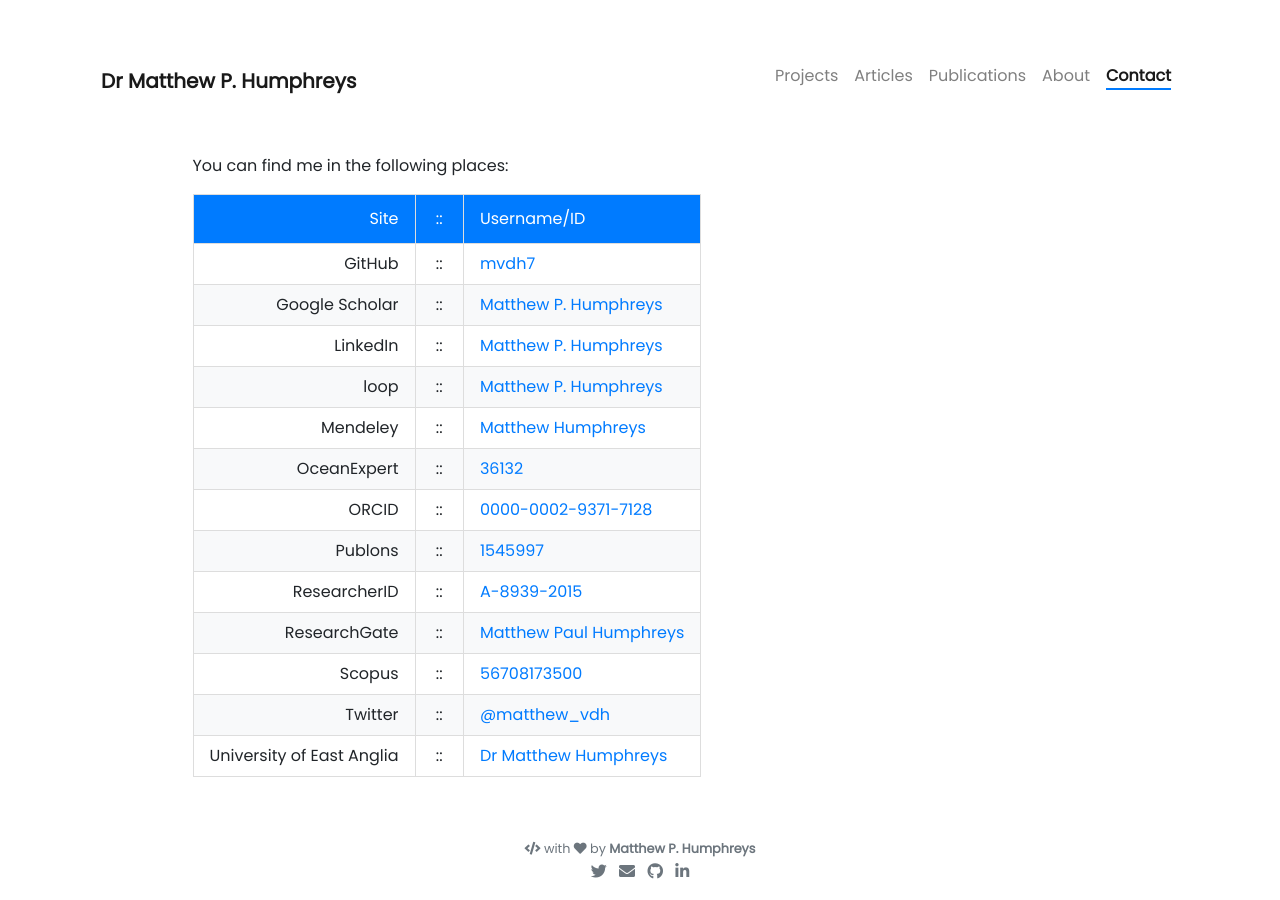
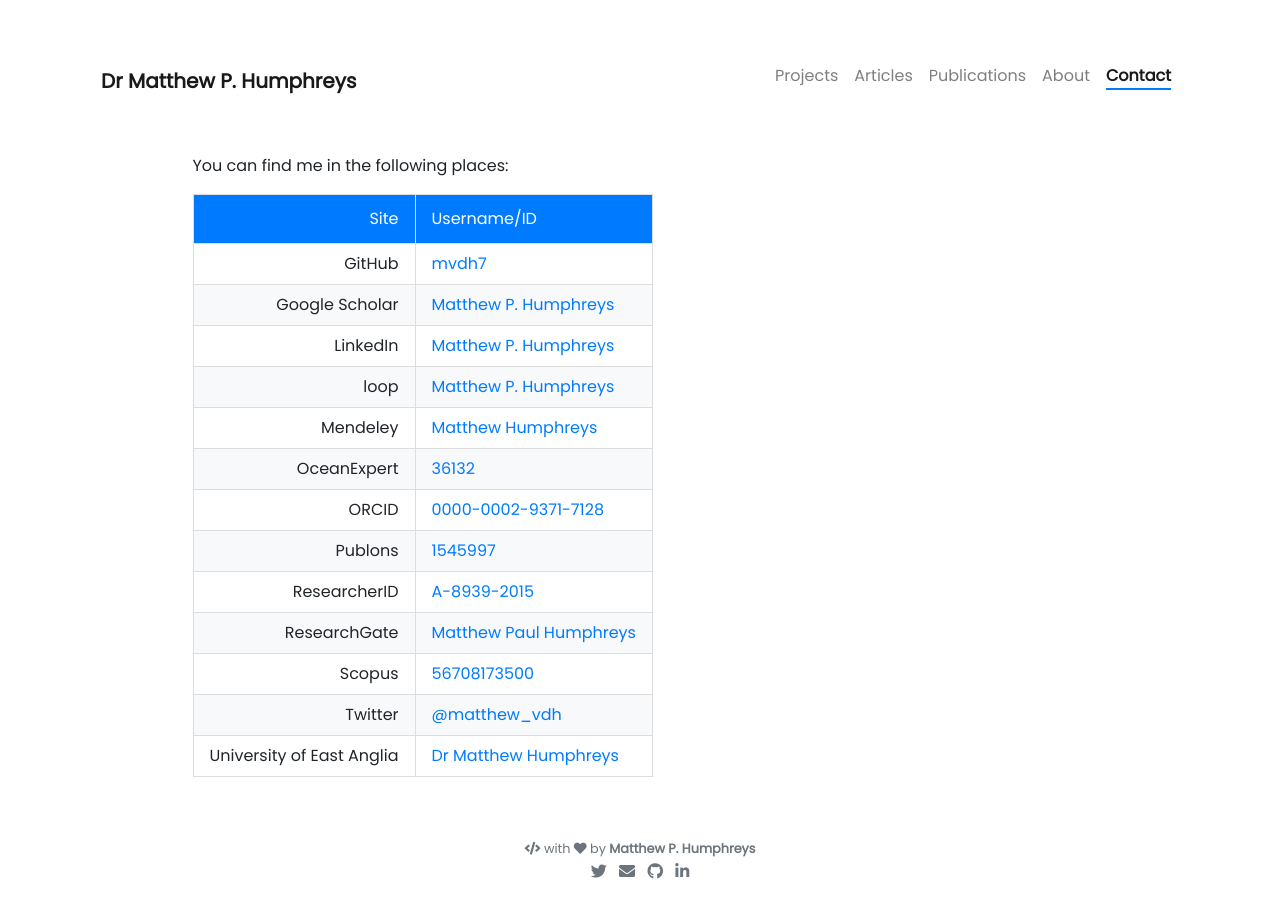
Before and after one commit to mvdh7/mvdh7.github.io, a Jekyll site: the page built from pages/contact.md, in a window 1280 px wide. Built offline with Jekyll 4.4.1, drawn with Linux system fonts in a browser that asks for light colours; nearby versions of some CDN libraries; comment, search, counter and statistics services are not loaded; some of the changed lines change nothing that is shown.

Commit message:
Remove now superfluous middle column

```diff
--- a/pages/contact.md
+++ b/pages/contact.md
@@ -7,18 +7,18 @@
 
 You can find me in the following places:
 
-| Site | &nbsp;::&nbsp; | Username/ID
-|-:|:-:|:-
-| GitHub | &nbsp;::&nbsp; | [mvdh7](https://github.com/mvdh7)
-| Google Scholar | &nbsp;::&nbsp; | [Matthew P. Humphreys](https://scholar.google.co.uk/citations?user=FAuQyqMAAAAJ)
-| LinkedIn | &nbsp;::&nbsp; | [Matthew P. Humphreys](https://www.linkedin.com/in/matthew-p-humphreys-4745833a/)
-| loop | &nbsp;::&nbsp; | [Matthew P. Humphreys](https://loop.frontiersin.org/people/391608/overview)
-| Mendeley | &nbsp;::&nbsp; | [Matthew Humphreys](https://www.mendeley.com/profiles/matthew-humphreys2/)
-| OceanExpert | &nbsp;::&nbsp; | [36132](https://www.oceanexpert.net/expert/matthew.humphreys)
-| ORCID | &nbsp;::&nbsp; |  [0000-0002-9371-7128](http://orcid.org/0000-0002-9371-7128)
-| Publons | &nbsp;::&nbsp; | [1545997](https://publons.com/a/1545997/)
-| ResearcherID | &nbsp;::&nbsp; | [A-8939-2015](http://www.researcherid.com/rid/A-8939-2015)
-| ResearchGate | &nbsp;::&nbsp; | [Matthew Paul Humphreys](https://www.researchgate.net/profile/Matthew_Humphreys)
-| Scopus | &nbsp;::&nbsp; | [56708173500](https://www.scopus.com/authid/detail.uri?authorId=56708173500)
-| Twitter | &nbsp;::&nbsp; | [@matthew_vdh](http://twitter.com/matthew_vdh)
-| University of East Anglia | &nbsp;::&nbsp; | [Dr Matthew Humphreys](https://people.uea.ac.uk/en/persons/matthew-humphreys)
+| Site | Username/ID
+|-:|:-
+| GitHub | [mvdh7](https://github.com/mvdh7)
+| Google Scholar | [Matthew P. Humphreys](https://scholar.google.co.uk/citations?user=FAuQyqMAAAAJ)
+| LinkedIn | [Matthew P. Humphreys](https://www.linkedin.com/in/matthew-p-humphreys-4745833a/)
+| loop | [Matthew P. Humphreys](https://loop.frontiersin.org/people/391608/overview)
+| Mendeley | [Matthew Humphreys](https://www.mendeley.com/profiles/matthew-humphreys2/)
+| OceanExpert | [36132](https://www.oceanexpert.net/expert/matthew.humphreys)
+| ORCID |  [0000-0002-9371-7128](http://orcid.org/0000-0002-9371-7128)
+| Publons | [1545997](https://publons.com/a/1545997/)
+| ResearcherID | [A-8939-2015](http://www.researcherid.com/rid/A-8939-2015)
+| ResearchGate | [Matthew Paul Humphreys](https://www.researchgate.net/profile/Matthew_Humphreys)
+| Scopus | [56708173500](https://www.scopus.com/authid/detail.uri?authorId=56708173500)
+| Twitter | [@matthew_vdh](http://twitter.com/matthew_vdh)
+| University of East Anglia | [Dr Matthew Humphreys](https://people.uea.ac.uk/en/persons/matthew-humphreys)
```
